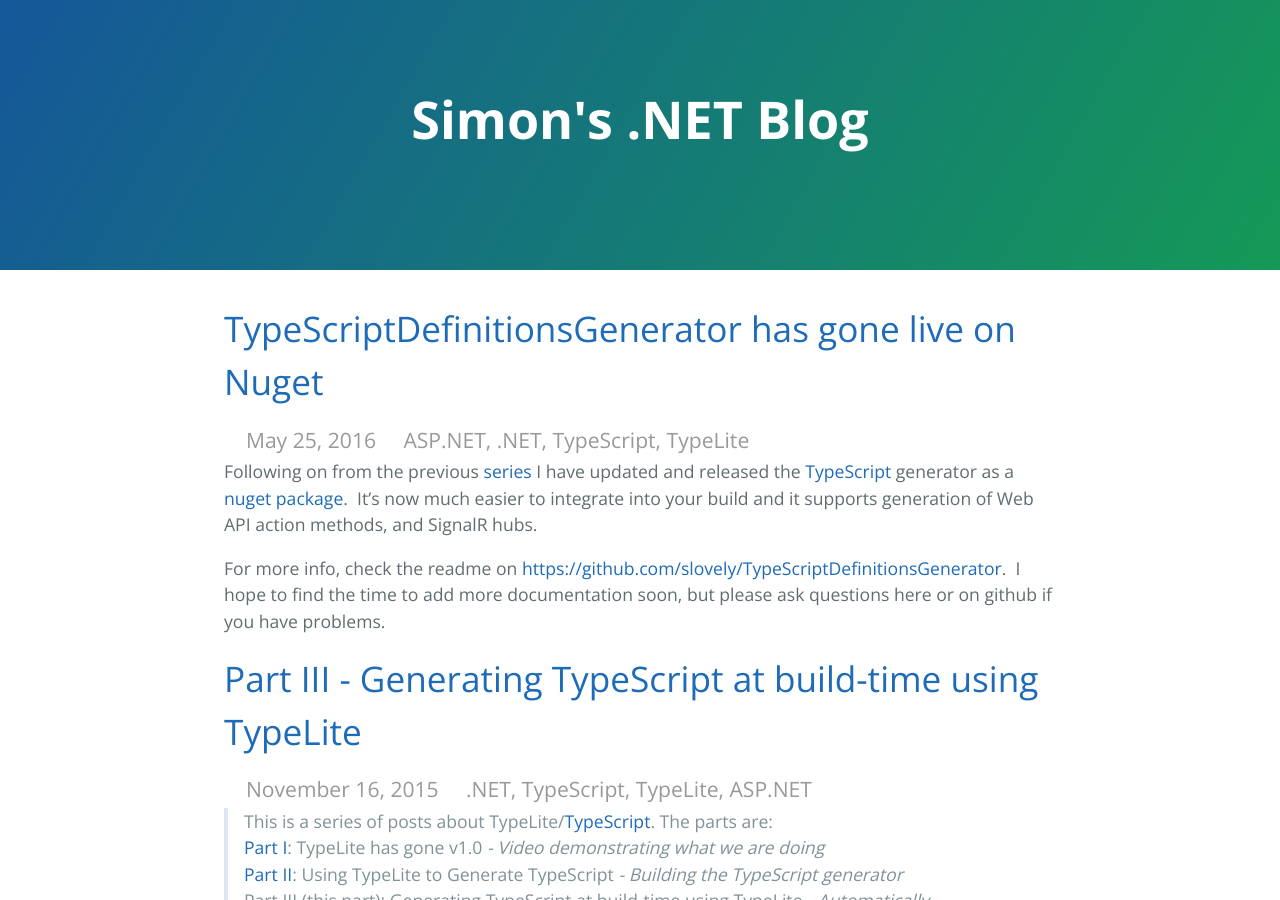
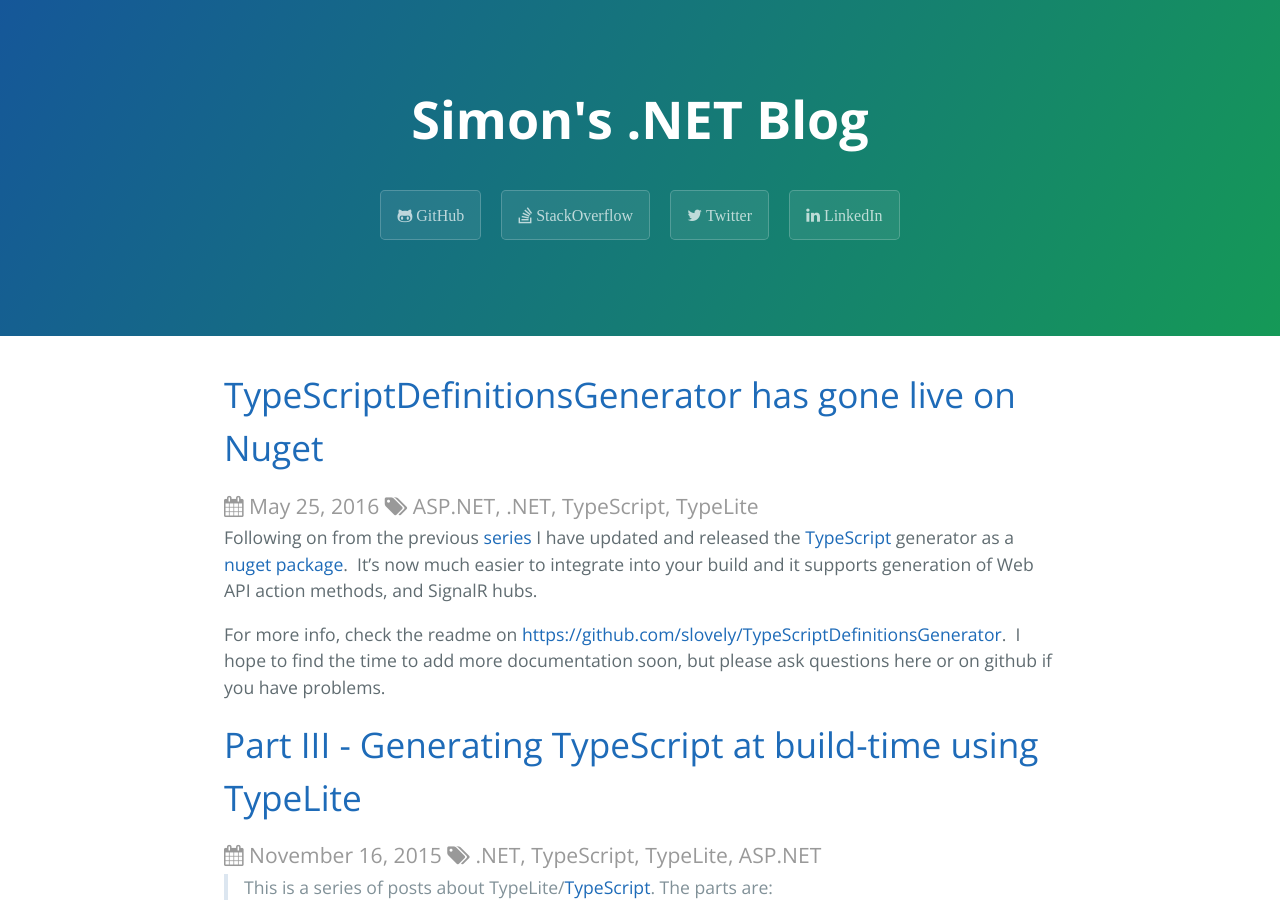
Before and after one commit to slovely/ghpages, a Jekyll site: the page built from index.html, in a window 1280 px wide and 900 px high. Built offline with Jekyll 4.4.1, drawn with Linux system fonts in a browser that asks for light colours; the list of posts is cut into pages by our own code.

Commit message:
Page header links added

```diff
--- a/_includes/head.html
+++ b/_includes/head.html
@@ -3,6 +3,7 @@
   <title>{{ site.title }}</title>
   <meta name="viewport" content="width=device-width, initial-scale=1">
   <meta name="theme-color" content="#157878">
+  <link rel="stylesheet" href="https://maxcdn.bootstrapcdn.com/font-awesome/4.7.0/css/font-awesome.min.css" type="text/css">
   <link rel="stylesheet" href="{{ site.baseurl }}/css/normalize.css">
   <link href='//fonts.googleapis.com/css?family=Open+Sans:400,700' rel='stylesheet' type='text/css'>
   <link rel="stylesheet" href="{{ site.baseurl }}/css/cayman.css">
--- a/_includes/page-header.html
+++ b/_includes/page-header.html
@@ -1,4 +1,8 @@
 <section class="page-header">
   <h1 class="project-name"><a href="{{site.baseurl}}/" >{{ site.title }}</a></h1>
   <h2 class="project-tagline">{{ site.tagline }}</h2>
+  <a class="btn" href="https://github.com/slovely"><span class="fa fa-github-alt"> GitHub</a>
+  <a class="btn" href="https://stackoverflow.com/users/54222"><span class="fa fa-stack-overflow"> StackOverflow</a>
+  <a class="btn" href="https://twitter.com/simonlovely"><span class="fa fa-twitter"> Twitter</a>
+  <a class="btn" href="https://www.linkedin.com/in/simonlovely/"><span class="fa fa-linkedin"> LinkedIn</a>
 </section>
```
